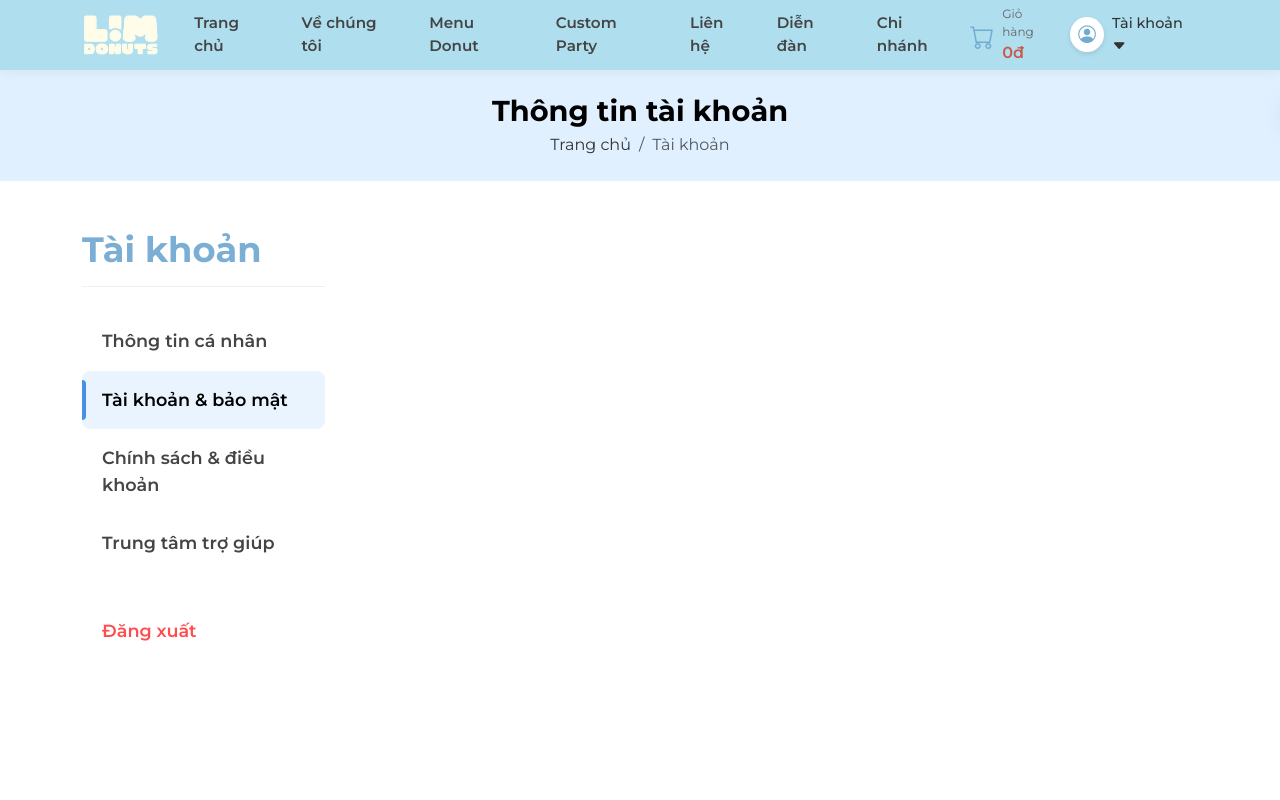
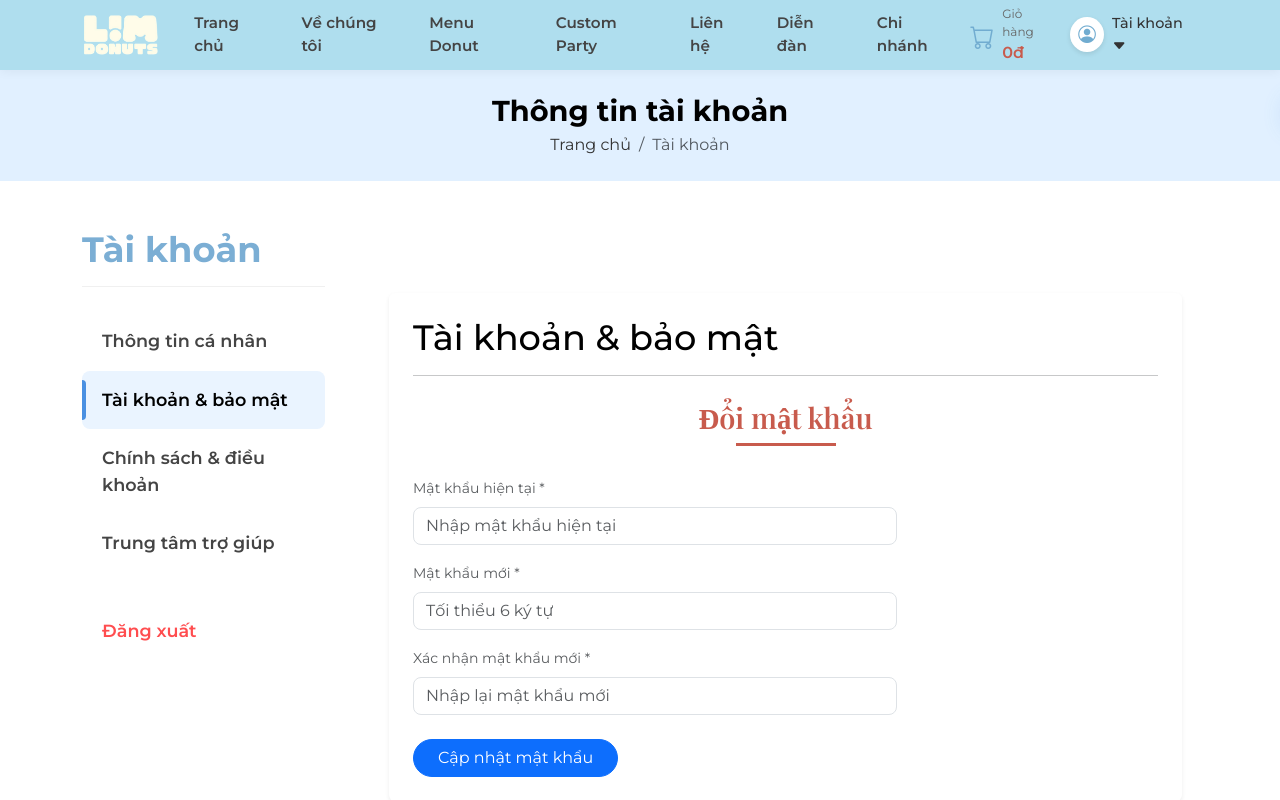
Before and after one commit to ToUyen69/LIMDonut, an Angular app in the folder my-app/: page /profile in a window 1280 px wide. Both pictures are taken after a click on the button "Tài khoản & bảo mật". Shown: the top 800 px of the page. Built offline with nearby package versions, Linux system fonts and the light colour scheme.

Commit message:
fix: update profile tabs and sanitize policy and help center to match LỊM Donut brand

```diff
--- a/my-app/src/app/profile/profile.html
+++ b/my-app/src/app/profile/profile.html
@@ -165,11 +165,44 @@
             </div>
           </div>
 
+          <!-- Account & Security -->
+          <div *ngIf="activeTab() === 'account'" class="card border-0 shadow-sm">
+            <div class="card-body p-4">
+              <h3>Tài khoản & bảo mật</h3>
+              <hr>
+              <h4 class="section-title mt-4">Đổi mật khẩu</h4>
+              <div class="row g-3" style="max-width: 500px;">
+                <div class="col-12">
+                  <label class="form-label text-muted small">Mật khẩu hiện tại *</label>
+                  <input type="password" class="form-control rounded-3" [(ngModel)]="oldPassword" placeholder="Nhập mật khẩu hiện tại">
+                </div>
+                <div class="col-12">
+                  <label class="form-label text-muted small">Mật khẩu mới *</label>
+                  <input type="password" class="form-control rounded-3" [(ngModel)]="newPassword" placeholder="Tối thiểu 6 ký tự">
+                </div>
+                <div class="col-12">
+                  <label class="form-label text-muted small">Xác nhận mật khẩu mới *</label>
+                  <input type="password" class="form-control rounded-3" [(ngModel)]="confirmNewPassword" placeholder="Nhập lại mật khẩu mới">
+                </div>
+                <div class="col-12" *ngIf="changePasswordMsg()">
+                  <div class="alert small rounded-3 py-2" [ngClass]="passwordSuccess() ? 'alert-success' : 'alert-danger'">
+                    {{ changePasswordMsg() }}
+                  </div>
+                </div>
+                <div class="col-12 mt-4">
+                  <button class="btn btn-primary rounded-pill px-4" (click)="changePassword()" [disabled]="changingPassword()">
+                    {{ changingPassword() ? 'Đang cập nhật...' : 'Cập nhật mật khẩu' }}
+                  </button>
+                </div>
+              </div>
+            </div>
+          </div>
+
           <!-- Policy & Terms -->
           <div *ngIf="activeTab() === 'policy'" class="card border-0 shadow-sm">
             <div class="card-body p-4">
               <div class="text-center mb-4">
-                <i class="bi bi-file-text fs-1"></i>
+                <i class="bi bi-file-text fs-1" style="color:var(--color-blue);"></i>
                 <h3 class="mt-2">Chính sách</h3>
               </div>
 
@@ -177,30 +210,30 @@
                 <div class="mb-4">
                   <h4>a. Chính sách đặt hàng & thanh toán</h4>
                   <ul>
-                    <li>Khách hàng có thể đặt trực tiếp tại quán, qua hotline, hoặc qua website chính thức của Hồng trà Ngô Gia.</li>
+                    <li>Khách hàng có thể đặt trực tiếp tại quán, qua hotline, hoặc qua website chính thức của LỊM Donut.</li>
                     <li>Giá niêm yết là giá tại thời điểm đặt hàng, bao gồm thuế VAT (nếu có).</li>
-                    <li>Thanh toán có thể bằng tiền mặt, mã qr, hoặc ví điện tử.</li>
+                    <li>Thanh toán có thể bằng tiền mặt, mã QR, hoặc ví điện tử (MoMo, ZaloPay).</li>
                   </ul>
                 </div>
                 <div class="mb-4">
                   <h4>b. Chính sách đổi trả - hoàn tiền</h4>
                   <ul>
-                    <li>Sản phẩm là đồ uống tươi nên không áp dụng đổi trả sau khi giao hàng.</li>
-                    <li>Trường hợp đơn hàng sai, hư hỏng, hoặc chất lượng không đảm bảo, khách hàng liên hệ hotline để được hỗ trợ đổi hoặc hoàn tiền trong vòng 24h.</li>
+                    <li>Sản phẩm là bánh tươi nướng mới mỗi ngày nên không áp dụng đổi trả sau khi giao nhận thành công.</li>
+                    <li>Trường hợp đơn hàng bị sai, hư hại do vận chuyển hoặc không đảm bảo chất lượng cam kết, khách hàng vui lòng liên hệ hotline/gửi phản hồi khiếu nại trong vòng 2 giờ để được đổi mới hoặc hoàn tiền.</li>
                   </ul>
                 </div>
                 <div class="mb-4">
                   <h4>c. Chính sách bảo mật thông tin khách hàng</h4>
                   <ul>
-                    <li>Mọi thông tin cá nhân (số điện thoại, địa chỉ, lịch sử đặt hàng) được bảo mật tuyệt đối, chỉ dùng để phục vụ chăm sóc khách hàng.</li>
-                    <li>Ngô Gia không chia sẻ dữ liệu cho bên thứ ba khi chưa được sự đồng ý.</li>
+                    <li>Mọi thông tin cá nhân (số điện thoại, địa chỉ, lịch sử đặt hàng) được bảo mật tuyệt đối và chỉ sử dụng cho mục đích phục vụ khách hàng.</li>
+                    <li>LỊM Donut cam kết không chia sẻ dữ liệu người dùng cho bất kỳ bên thứ ba nào khi chưa được sự đồng ý.</li>
                   </ul>
                 </div>
                 <div class="mb-4">
                   <h4>d. Chính sách khuyến mãi & tích điểm</h4>
                   <ul>
-                    <li>Mỗi chương trình khuyến mãi sẽ có điều kiện riêng (ví dụ: hóa đơn tối thiểu, thời gian áp dụng).</li>
-                    <li>Với thẻ thành viên hoặc app, điểm thưởng được quy đổi theo quy định từng thời kỳ.</li>
+                    <li>Mỗi chương trình khuyến mãi sẽ có điều kiện áp dụng riêng (mã giảm giá, đơn tối thiểu, thời gian).</li>
+                    <li>Tích điểm Lịm Star được áp dụng tự động cho tài khoản thành viên dựa trên giá trị đơn hàng thực tế.</li>
                   </ul>
                 </div>
               </div>
@@ -212,17 +245,17 @@
                 <div class="mb-4">
                   <h4>a. Điều khoản sử dụng</h4>
                   <ul>
-                    <li>Khách hàng đồng ý tuân thủ quy định và chính sách của Hồng trà Ngô Gia khi sử dụng sản phẩm và dịch vụ.</li>
-                    <li>Cửa hàng có quyền từ chối phục vụ nếu khách hàng có hành vi không tôn trọng nhân viên hoặc vi phạm quy định chung.</li>
-                    <li>Các chương trình khuyến mãi không được quy đổi thành tiền mặt trừ khi có quy định riêng.</li>
+                    <li>Khách hàng đồng ý tuân thủ các hướng dẫn và chính sách của LỊM Donut khi mua hàng và sử dụng dịch vụ.</li>
+                    <li>Cửa hàng có quyền từ chối phục vụ đối với các hành vi không lịch sự, gian lận hoặc phá hoại hệ thống.</li>
+                    <li>Lịm Star và các quà tặng ưu đãi thành viên không có giá trị quy đổi thành tiền mặt.</li>
                   </ul>
                 </div>
                 <div class="mb-4">
                   <h4>b. Điều khoản bổ sung</h4>
                   <ul>
-                    <li>Hồng trà Ngô Gia có thể cập nhật, thay đổi hoặc bổ sung điều khoản theo từng giai đoạn phát triển.</li>
-                    <li>Mọi thay đổi sẽ được công khai trên kênh chính thức (Fanpage, website hoặc tại cửa hàng).</li>
-                    <li>Khi tiếp tục mua hàng sau khi điều khoản được cập nhật, khách hàng được xem như đã đồng ý với các thay đổi mới.</li>
+                    <li>LỊM Donut có quyền cập nhật, bổ sung các điều khoản theo từng giai đoạn hoạt động.</li>
+                    <li>Mọi điều chỉnh sẽ được cập nhật công khai trên fanpage chính thức và website.</li>
+                    <li>Khi tiếp tục sử dụng dịch vụ sau khi điều khoản cập nhật, đồng nghĩa khách hàng đã đồng ý với thay đổi đó.</li>
                   </ul>
                 </div>
               </div>
@@ -232,13 +265,12 @@
           <!-- Help Center -->
           <div *ngIf="activeTab() === 'help'" class="card border-0 shadow-sm">
             <div class="card-body p-0">
-              <div class="help-hero-banner rounded-top p-4">
-                <div class="help-hero-content text-center">
-                  <h2 class="text-white">Xin chào {{ user()?.username || 'Nguyễn Ba Đù' }},<br>Hồng trà Ngô Gia giúp được gì cho bạn?</h2>
+              <div class="help-hero-banner rounded-top p-4" style="background:linear-gradient(135deg, var(--color-blue), #5a8ea9);">
+                <div class="help-hero-content text-center py-3">
+                  <h2 class="text-white">Xin chào {{ user()?.username || 'Bạn' }},<br>LỊM Donut giúp được gì cho bạn?</h2>
                   <div class="input-group mt-3 mx-auto" style="max-width: 500px;">
-                    <span class="input-group-text"><i class="bi bi-list"></i></span>
-                    <input type="text" class="form-control" placeholder="Bạn có đang gặp khó khăn gì không nè?">
-                    <span class="input-group-text"><i class="bi bi-search"></i></span>
+                    <span class="input-group-text bg-white border-0 text-muted"><i class="bi bi-search"></i></span>
+                    <input type="text" class="form-control border-0" placeholder="Tìm câu hỏi của bạn tại đây...">
                   </div>
                 </div>
               </div>
@@ -246,11 +278,11 @@
               <div class="p-4">
                 <h4 class="mb-3">Liên hệ hỗ trợ</h4>
                 <div class="row g-3">
-                  <div class="col-md-6"><a href="#" class="btn btn-outline-secondary w-100 text-start"><i class="bi bi-facebook me-2"></i> https://byvn.net/o4Yn</a></div>
-                  <div class="col-md-6"><a href="#" class="btn btn-outline-secondary w-100 text-start"><i class="bi bi-tiktok me-2"></i> https://www.tiktok.com/@hongtrangogiavn</a></div>
-                  <div class="col-md-6"><a href="#" class="btn btn-outline-secondary w-100 text-start"><i class="bi bi-instagram me-2"></i> https://www.instagram.com/wujiablacktea/</a></div>
-                  <div class="col-md-6"><a href="#" class="btn btn-outline-secondary w-100 text-start"><i class="bi bi-envelope me-2"></i> marketing@wujiateavn.com</a></div>
-                  <div class="col-md-6"><a href="#" class="btn btn-outline-secondary w-100 text-start"><i class="bi bi-telephone me-2"></i> 0.999.888.777</a></div>
+                  <div class="col-md-6"><a href="https://www.facebook.com/limdonutshanoi/" target="_blank" class="btn btn-outline-secondary w-100 text-start"><i class="bi bi-facebook me-2 text-primary"></i> Facebook: LỊM Donuts</a></div>
+                  <div class="col-md-6"><a href="https://www.tiktok.com/@limdonuts" target="_blank" class="btn btn-outline-secondary w-100 text-start"><i class="bi bi-tiktok me-2 text-dark"></i> TikTok: @limdonuts</a></div>
+                  <div class="col-md-6"><a href="https://www.instagram.com/limdonutshanoi/" target="_blank" class="btn btn-outline-secondary w-100 text-start"><i class="bi bi-instagram me-2 text-danger"></i> Instagram: @limdonutshanoi</a></div>
+                  <div class="col-md-6"><a href="mailto:limdonut@gmail.com" class="btn btn-outline-secondary w-100 text-start"><i class="bi bi-envelope me-2 text-warning"></i> Email: limdonut@gmail.com</a></div>
+                  <div class="col-md-6"><a href="tel:1222888" class="btn btn-outline-secondary w-100 text-start"><i class="bi bi-telephone me-2 text-success"></i> Hotline: 1222-888</a></div>
                 </div>
               </div>
             </div>
--- a/my-app/src/app/profile/profile.ts
+++ b/my-app/src/app/profile/profile.ts
@@ -115,6 +115,62 @@ export class Profile {
     });
   }
 
+  // ---- Đổi mật khẩu ----
+  oldPassword = '';
+  newPassword = '';
+  confirmNewPassword = '';
+  changingPassword = signal(false);
+  changePasswordMsg = signal('');
+  passwordSuccess = signal(false);
+
+  changePassword() {
+    const oldPass = this.oldPassword.trim();
+    const newPass = this.newPassword.trim();
+    const confirmPass = this.confirmNewPassword.trim();
+
+    if (!oldPass || !newPass || !confirmPass) {
+      this.changePasswordMsg.set('Vui lòng nhập đầy đủ thông tin.');
+      this.passwordSuccess.set(false);
+      return;
+    }
+    if (newPass.length < 6) {
+      this.changePasswordMsg.set('Mật khẩu mới phải có ít nhất 6 ký tự.');
+      this.passwordSuccess.set(false);
+      return;
+    }
+    if (newPass !== confirmPass) {
+      this.changePasswordMsg.set('Xác nhận mật khẩu mới không khớp.');
+      this.passwordSuccess.set(false);
+      return;
+    }
+
+    this.changingPassword.set(true);
+    this.changePasswordMsg.set('');
+
+    const payload = {
+      username: this.user()?.username || '',
+      oldPassword: oldPass,
+      newPassword: newPass
+    };
+
+    this.authService.changePassword(payload).subscribe({
+      next: (res: any) => {
+        this.changingPassword.set(false);
+        this.passwordSuccess.set(true);
+        this.changePasswordMsg.set(res.message || 'Đổi mật khẩu thành công!');
+        this.oldPassword = '';
+        this.newPassword = '';
+        this.confirmNewPassword = '';
+        setTimeout(() => this.changePasswordMsg.set(''), 4000);
+      },
+      error: (err: any) => {
+        this.changingPassword.set(false);
+        this.passwordSuccess.set(false);
+        this.changePasswordMsg.set(err.error?.message || 'Đổi mật khẩu thất bại.');
+      }
+    });
+  }
+
   logout() {
     this.authService.logout();
   }
```
